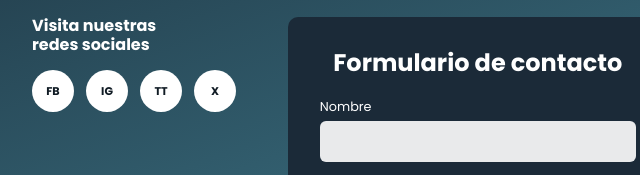
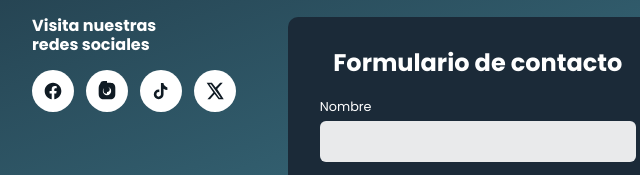
Before and after one commit to Ruwenk/tecnoshop, a plain HTML site: page contacto.html in a window 1280 px wide. Shown: the part 144-319 px from the top of the page, 18-658 px from the left. Drawn offline with Linux system fonts and the light colour scheme.

Commit message:
Cambio en contacto

```diff
--- a/contacto.html
+++ b/contacto.html
@@ -34,10 +34,18 @@
         <div class="redes">
           <h2>Visita nuestras<br>redes sociales</h2>
           <div class="redes__iconos">
-            <a href="#" aria-label="Facebook">FB</a>
-            <a href="#" aria-label="Instagram">IG</a>
-            <a href="#" aria-label="TikTok">TT</a>
-            <a href="#" aria-label="X">X</a>
+            <a href="https://facebook.com/tecnoshop" target="_blank" rel="noopener" aria-label="Facebook">
+              <svg viewBox="0 0 24 24" width="20" height="20" fill="currentColor" aria-hidden="true"><path d="M22 12.06C22 6.5 17.52 2 12 2S2 6.5 2 12.06c0 5.02 3.66 9.18 8.44 9.94v-7.03H7.9v-2.91h2.54V9.85c0-2.51 1.49-3.9 3.77-3.9 1.09 0 2.24.2 2.24.2v2.46h-1.26c-1.24 0-1.63.77-1.63 1.56v1.88h2.78l-.44 2.91h-2.34V22c4.78-.76 8.44-4.92 8.44-9.94z"/></svg>
+            </a>
+            <a href="https://instagram.com/tecnoshop" target="_blank" rel="noopener" aria-label="Instagram">
+              <svg viewBox="0 0 24 24" width="20" height="20" fill="currentColor" aria-hidden="true"><path d="M12 2c2.72 0 3.06.01 4.12.06 1.06.05 1.79.22 2.43.47.66.25 1.22.6 1.77 1.15.55.55.9 1.11 1.15 1.77.25.64.42 1.37.47 2.43.05 1.06.06 1.4.06 4.12s-.01 3.06-.06 4.12c-.05 1.06-.22 1.79-.47 2.43a4.9 4.9 0 0 1-1.15 1.77 4.9 4.9 0 0 1-1.77 1.15c-.64.25-1.37.42-2.43.47-1.06.05-1.4.06-4.12.06s-3.06-.01-4.12-.06c-1.06-.05-1.79-.22-2.43-.47a4.9 4.9 0 0 1-1.77-1.15 4.9 4.9 0 0 1-1.15-1.77c-.25-.64-.42-1.37-.47-2.43C2.01 15.06 2 14.72 2 12s.01-3.06.06-4.12c.05-1.06.22-1.79.47-2.43.25-.66.6-1.22 1.15-1.77A4.9 4.9 0 0 1 5.45.53C6.09.28 6.82.11 7.88.06 8.94.01 9.28 0 12 0zm0 5a5 5 0 1 0 0 10 5 5 0 0 0 0-10zm0 8.25A3.25 3.25 0 1 1 12 6.75a3.25 3.25 0 0 1 0 6.5zM17.5 4.25a1.2 1.2 0 1 1 0 2.4 1.2 1.2 0 0 1 0-2.4z"/></svg>
+            </a>
+            <a href="https://tiktok.com/@tecnoshop" target="_blank" rel="noopener" aria-label="TikTok">
+              <svg viewBox="0 0 24 24" width="20" height="20" fill="currentColor" aria-hidden="true"><path d="M16.6 5.82c-.98-.86-1.6-2.1-1.6-3.48h-3.08v13.7c0 1.5-1.22 2.72-2.72 2.72a2.72 2.72 0 0 1 0-5.44c.26 0 .52.04.76.11V10.3a5.83 5.83 0 0 0-.76-.05A5.85 5.85 0 0 0 3.35 16.1 5.85 5.85 0 0 0 9.2 21.94a5.85 5.85 0 0 0 5.85-5.84V9.4a8.2 8.2 0 0 0 4.6 1.4V7.72a5.02 5.02 0 0 1-3.05-1.9z"/></svg>
+            </a>
+            <a href="https://x.com/tecnoshop" target="_blank" rel="noopener" aria-label="X">
+              <svg viewBox="0 0 24 24" width="20" height="20" fill="currentColor" aria-hidden="true"><path d="M18.24 2h3.06l-6.69 7.65L22.5 22h-6.16l-4.83-6.32L5.98 22H2.9l7.16-8.19L2 2h6.32l4.37 5.78L18.24 2zm-1.07 18.17h1.7L7.11 3.75H5.28l11.89 16.42z"/></svg>
+            </a>
           </div>
         </div>
 
```
